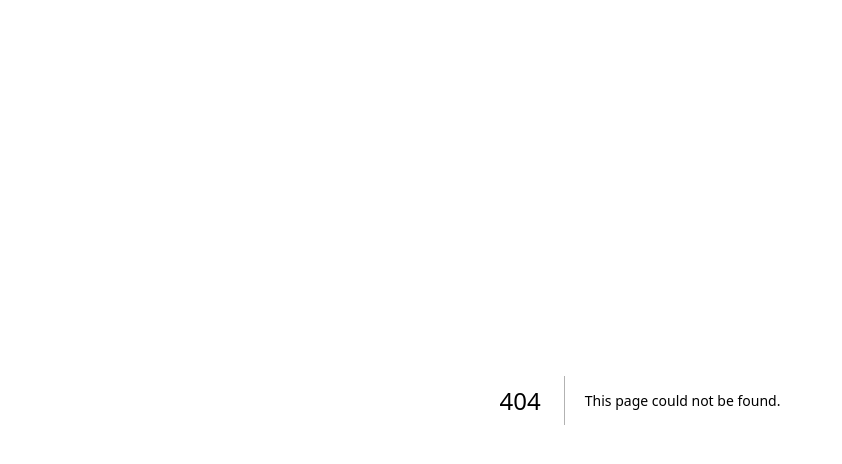
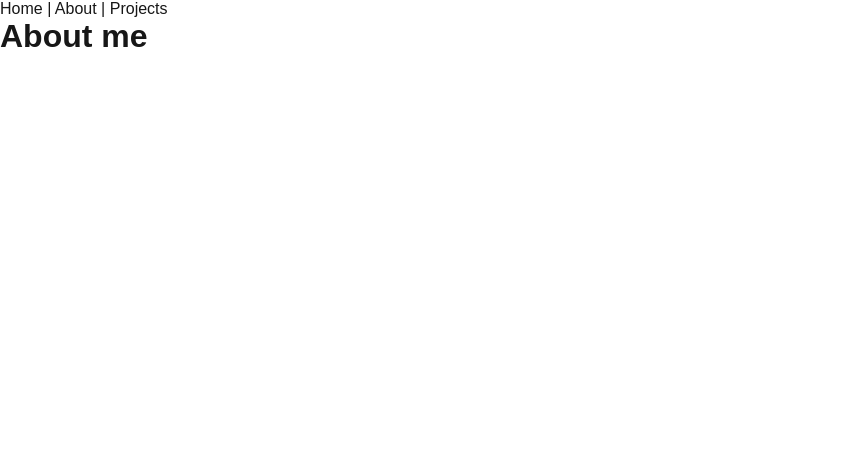
Before and after one commit to raebytes/raebytes-nextjs, a Next.js app: page /about in a window 1280 px wide. Before the commit this address had no page. Shown: the top 464 px of the page, without its empty margins (0-842 px from the left). Built offline with nearby package versions, Linux system fonts and the light colour scheme.

Commit message:
feat: initialize base routes

```diff
--- /dev/null
+++ b/src/app/about/page.tsx
@@ -0,0 +1,9 @@
+import type {Metadata} from "next";
+
+export const metadata: Metadata = {
+    title: "About"
+};
+
+export default function About() {
+    return <h1>About me</h1>;
+}
--- a/src/app/layout.tsx
+++ b/src/app/layout.tsx
@@ -1,16 +1,6 @@
 import type { Metadata } from "next";
-import { Geist, Geist_Mono } from "next/font/google";
+import Link from "next/link";
 import "./globals.css";
-
-const geistSans = Geist({
-  variable: "--font-geist-sans",
-  subsets: ["latin"],
-});
-
-const geistMono = Geist_Mono({
-  variable: "--font-geist-mono",
-  subsets: ["latin"],
-});
 
 export const metadata: Metadata = {
   title: "Create Next App",
@@ -19,14 +9,19 @@ export const metadata: Metadata = {
 
 export default function RootLayout({
   children,
-}: Readonly<{
+}: {
   children: React.ReactNode;
-}>) {
+}) {
   return (
-    <html lang="en">
-      <body className={`${geistSans.variable} ${geistMono.variable}`}>
-        {children}
+      <html lang="de">
+      <body>
+      <nav>
+        <Link href="/">Home</Link> |{" "}
+        <Link href="/about">About</Link> |{" "}
+        <Link href="/projects">Projects</Link>
+      </nav>
+      <main>{children}</main>
       </body>
-    </html>
+      </html>
   );
 }
```
Also changed, not shown: src/app/projects/[slug]/page.tsx (added, +13 -0 lines), src/app/projects/page.tsx (added, +9 -0 lines).
